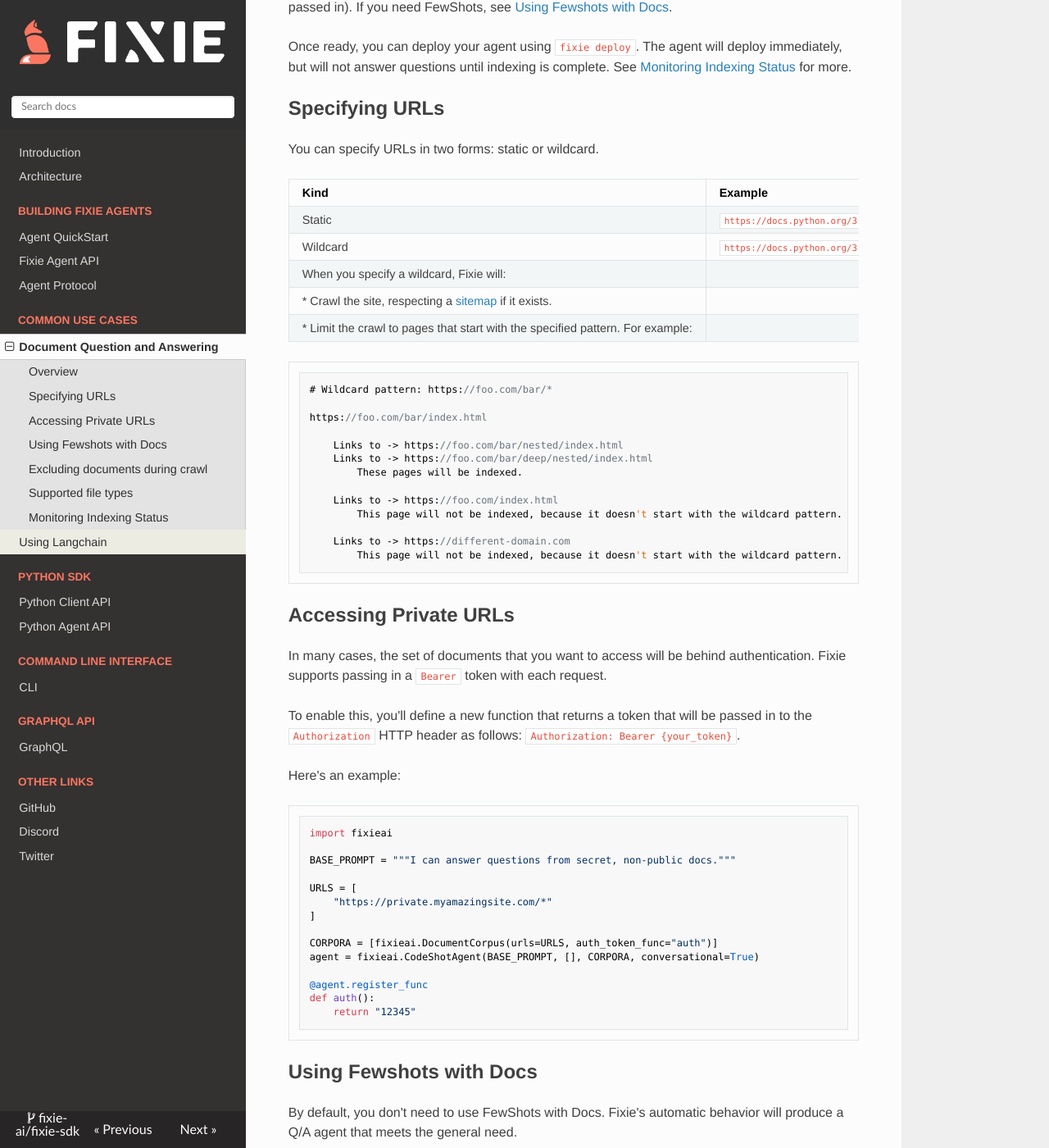
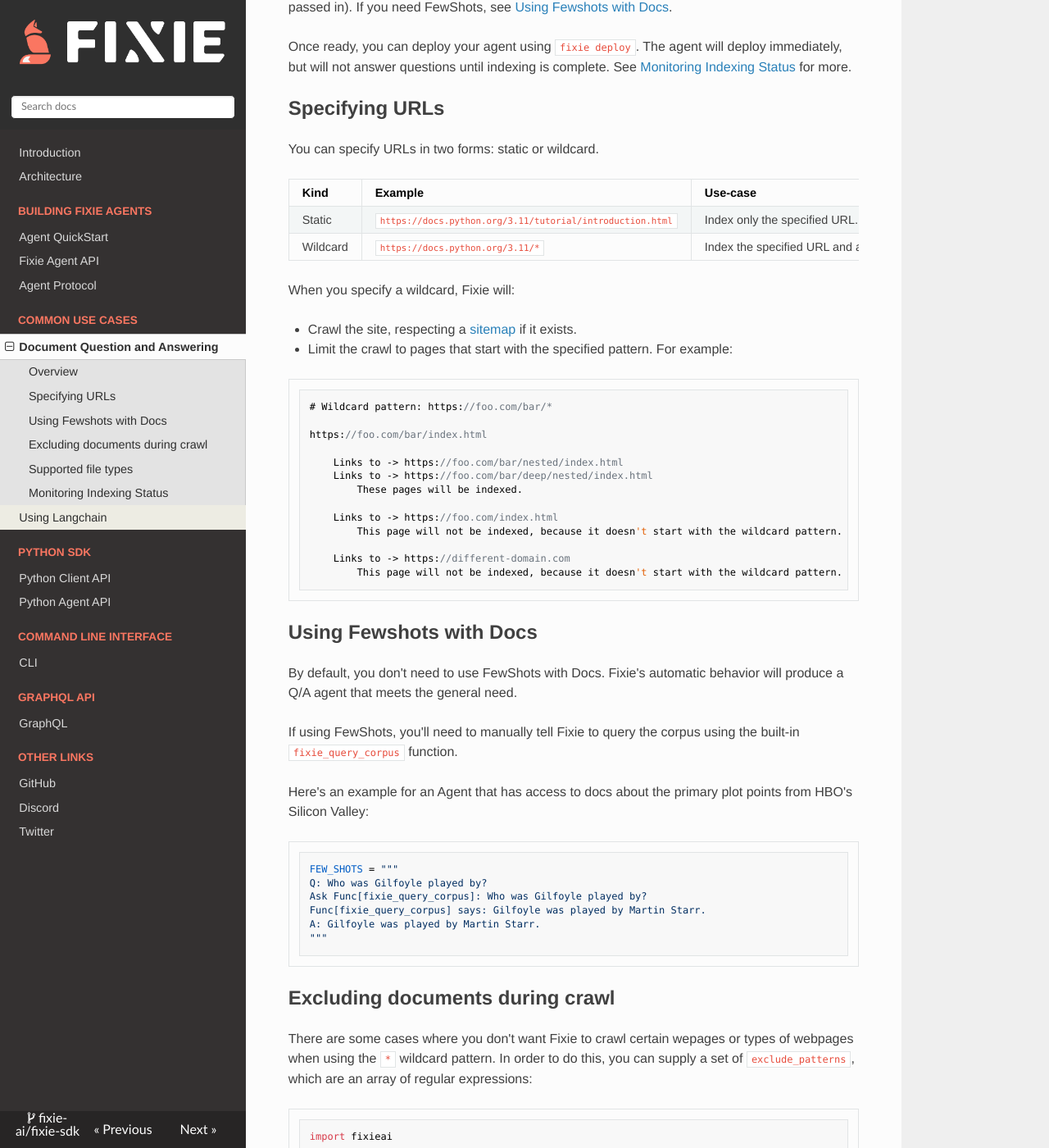
Before and after one commit to fixie-ai/fixie-sdk-js, an MkDocs documentation site: the page built from docs/document-qa.md, in a window 1280 px wide and 1400 px high, scrolled down 923 px. Shown: the whole window at 82% size. Built offline with MkDocs 1.6.1, drawn with Linux system fonts in a browser that asks for light colours; nearby versions of some CDN libraries.

Commit message:
remove private urls for now

````diff
--- a/docs/document-qa.md
+++ b/docs/document-qa.md
@@ -32,15 +32,18 @@ When a `DocumentCorpus` is provided, FewShots are optional (hence the empty arra
 Once ready, you can deploy your agent using `fixie deploy`. The agent will deploy immediately, but will not answer questions until indexing is complete. See [Monitoring Indexing Status](#monitoring-indexing-status) for more.
 
 ## Specifying URLs
+
 You can specify URLs in two forms: static or wildcard.
 
-| Kind | Example | Use-case |
-| --- | --- | --- |
-| Static | `https://docs.python.org/3.11/tutorial/introduction.html` | Index only the specified URL. |
-| Wildcard | `https://docs.python.org/3.11/*` | Index the specified URL and all of its subpages. |
+| Kind     | Example                                                   | Use-case                                         |
+| -------- | --------------------------------------------------------- | ------------------------------------------------ |
+| Static   | `https://docs.python.org/3.11/tutorial/introduction.html` | Index only the specified URL.                    |
+| Wildcard | `https://docs.python.org/3.11/*`                          | Index the specified URL and all of its subpages. |
+
 When you specify a wildcard, Fixie will:
-* Crawl the site, respecting a [sitemap](https://developers.google.com/search/docs/crawling-indexing/sitemaps/overview#:~:text=A%20sitemap%20is%20a%20file,crawl%20your%20site%20more%20efficiently.) if it exists.
-* Limit the crawl to pages that start with the specified pattern. For example:
+
+- Crawl the site, respecting a [sitemap](https://developers.google.com/search/docs/crawling-indexing/sitemaps/overview#:~:text=A%20sitemap%20is%20a%20file,crawl%20your%20site%20more%20efficiently.) if it exists.
+- Limit the crawl to pages that start with the specified pattern. For example:
 
 ```
 # Wildcard pattern: https://foo.com/bar/*
@@ -56,31 +59,6 @@ https://foo.com/bar/index.html
 
     Links to -> https://different-domain.com
         This page will not be indexed, because it doesn't start with the wildcard pattern.
-```
-
-## Accessing Private URLs
-
-In many cases, the set of documents that you want to access will be behind authentication. Fixie supports passing in a `Bearer` token with each request.
-
-To enable this, you'll define a new function that returns a token that will be passed in to the `Authorization` HTTP header as follows: `Authorization: Bearer {your_token}`.
-
-Here's an example:
-
-```python
-import fixieai
-
-BASE_PROMPT = """I can answer questions from secret, non-public docs."""
-
-URLS = [
-    "https://private.myamazingsite.com/*"
-]
-
-CORPORA = [fixieai.DocumentCorpus(urls=URLS, auth_token_func="auth")]
-agent = fixieai.CodeShotAgent(BASE_PROMPT, [], CORPORA, conversational=True)
-
-@agent.register_func
-def auth():
-    return "12345"
 ```
 
 ## Using Fewshots with Docs
````
